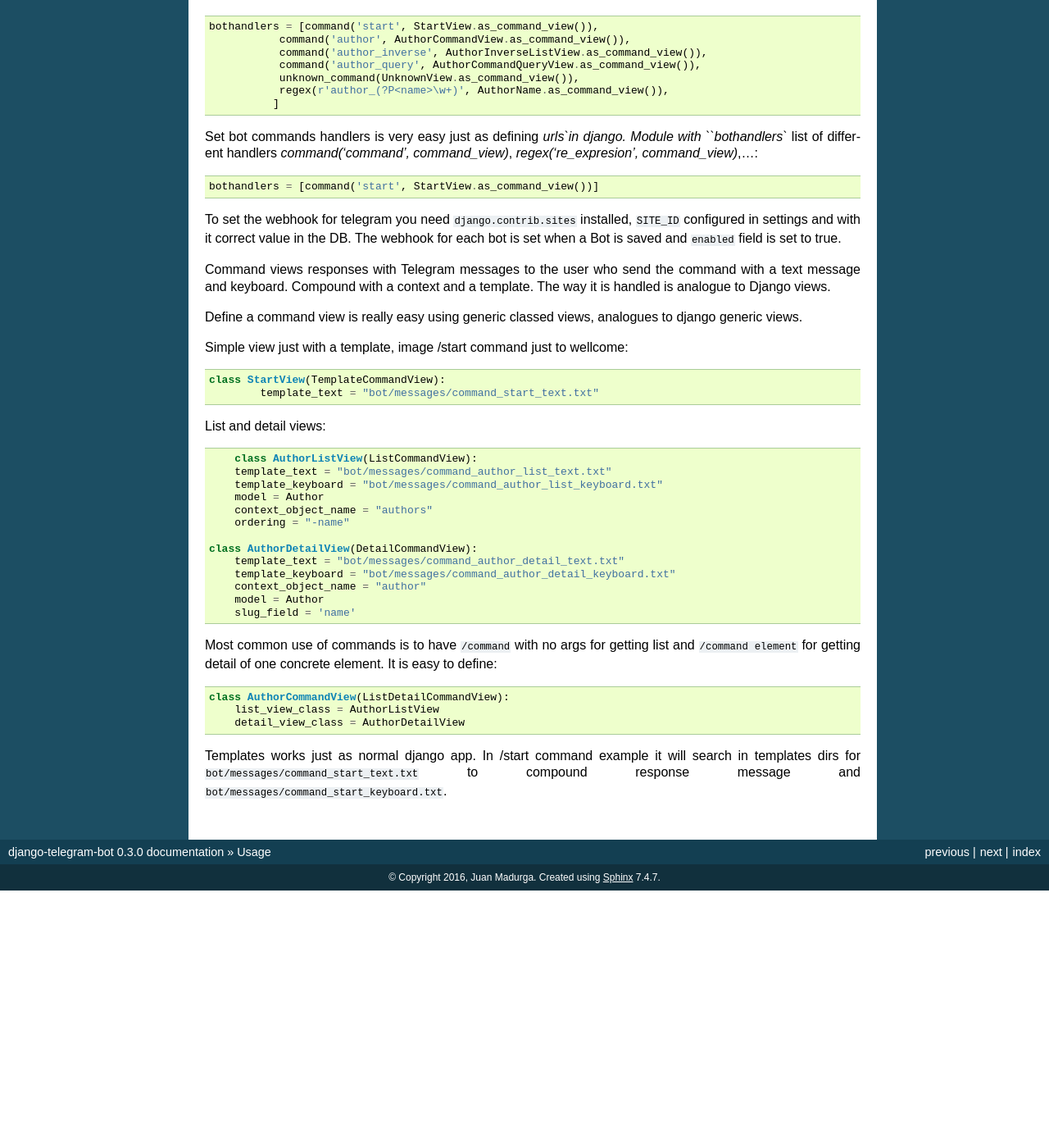
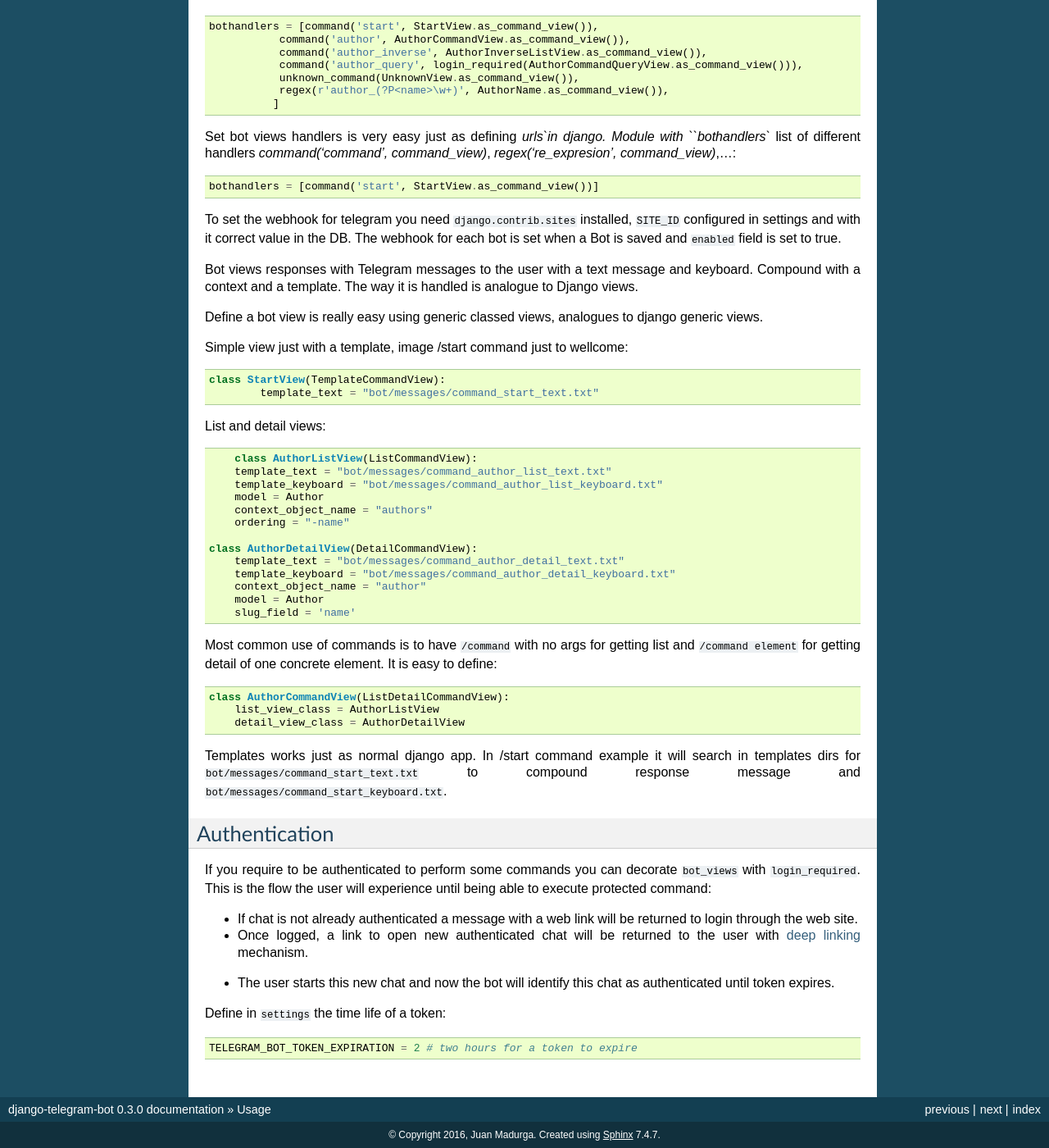
Before and after one commit to jlmadurga/django-telegram-bot, a Sphinx documentation site: the page built from docs/usage.rst, in a window 1280 px wide and 1400 px high, scrolled down 417 px. Shown: the whole window at 82% size. Built offline with Sphinx 7.4.7, drawn with Linux system fonts in a browser that asks for light colours; pages that are not in the unit, such as notebooks, are missing from menus; before the commit the page ends 1503 px from its top, so only the background shows below that; some of the changed text lies outside the part shown.

Commit message:
update docs with authentication

```diff
--- a/docs/usage.rst
+++ b/docs/usage.rst
@@ -12,23 +12,23 @@ Add webhook url to your urlpatterns::
 
 	url(r'^telegrambot/', include('telegrambot.urls', namespace="telegrambot")
 
-Define whe file where commands will be defined in ``bothandlers`` variable, analogue to django ``urls``
+Define whe file where bot views will be defined in ``bothandlers`` variable, analogue to django ``urls``
 and ``ROOT_URLCONF``::
 
 	TELEGRAM_BOT_HANDLERS_CONF = "app.handlers"
 
-Set bot commands handlers is very easy just as defining `urls` in django. Module with ``bothandlers`` that list
+Set bot views handlers is very easy just as defining `urls` in django. Module with ``bothandlers`` that list
 different handlers::
 
 	bothandlers = [command('start', StartView.as_command_view()),
                	   command('author', AuthorCommandView.as_command_view()),
                	   command('author_inverse', AuthorInverseListView.as_command_view()),
-                   command('author_query', AuthorCommandQueryView.as_command_view()),
+                   command('author_query', login_required(AuthorCommandQueryView.as_command_view())),
                    unknown_command(UnknownView.as_command_view()),
                    regex(r'author_(?P<name>\w+)', AuthorName.as_command_view()),
                   ]
 
-Set bot commands handlers is very easy just as defining `urls`in django. Module with ``bothandlers`` list
+Set bot views handlers is very easy just as defining `urls`in django. Module with ``bothandlers`` list
 of different handlers `command('command', command_view)`, `regex('re_expresion', command_view)`,...::
 
 	bothandlers = [command('start', StartView.as_command_view())]
@@ -38,10 +38,10 @@ in settings and with it correct value in the DB. The webhook for each bot is set
 ``enabled`` field is set to true.
 
 
-Command views responses with Telegram messages to the user who send the command with a text message and keyboard.
+Bot views responses with Telegram messages to the user with a text message and keyboard.
 Compound with a context and a template. The way it is handled is analogue to Django views.
 
-Define  a command view is really easy using generic classed views, analogues to django generic views.
+Define  a bot view is really easy using generic classed views, analogues to django generic views.
 
 Simple view just with a template, image /start command just to wellcome::
 
@@ -74,3 +74,20 @@ getting detail of one concrete element. It is easy to define::
 Templates works just as normal django app. In /start command example it will search in templates dirs
 for ``bot/messages/command_start_text.txt`` to compound response message and
 ``bot/messages/command_start_keyboard.txt``.
+
+Authentication
+-------------------------
+
+
+If you require to be authenticated to perform some commands you can decorate ``bot_views`` with ``login_required``. This
+is the flow the user will experience until being able to execute protected command:
+
+* If chat is not already authenticated a message with a web link will be returned to login through the web site.
+
+* Once logged, a link to open new authenticated chat will be returned to the user with `deep linking`_ mechanism.
+.. _deep linking: https://core.telegram.org/bots#deep-linking
+* The user starts this new chat and now the bot will identify this chat as authenticated until token expires.
+
+Define in ``settings`` the time life of a token::
+
+	TELEGRAM_BOT_TOKEN_EXPIRATION = 2 # two hours for a token to expire
```
Also changed, not shown: README.rst (+4 -3 lines), docs/telegrambot.bot_views.generic.rst (added, +54 -0 lines), docs/telegrambot.bot_views.rst (added, +37 -0 lines), docs/telegrambot.handlers.rst (added, +54 -0 lines), docs/telegrambot.test.factories.rst (added, +46 -0 lines).
